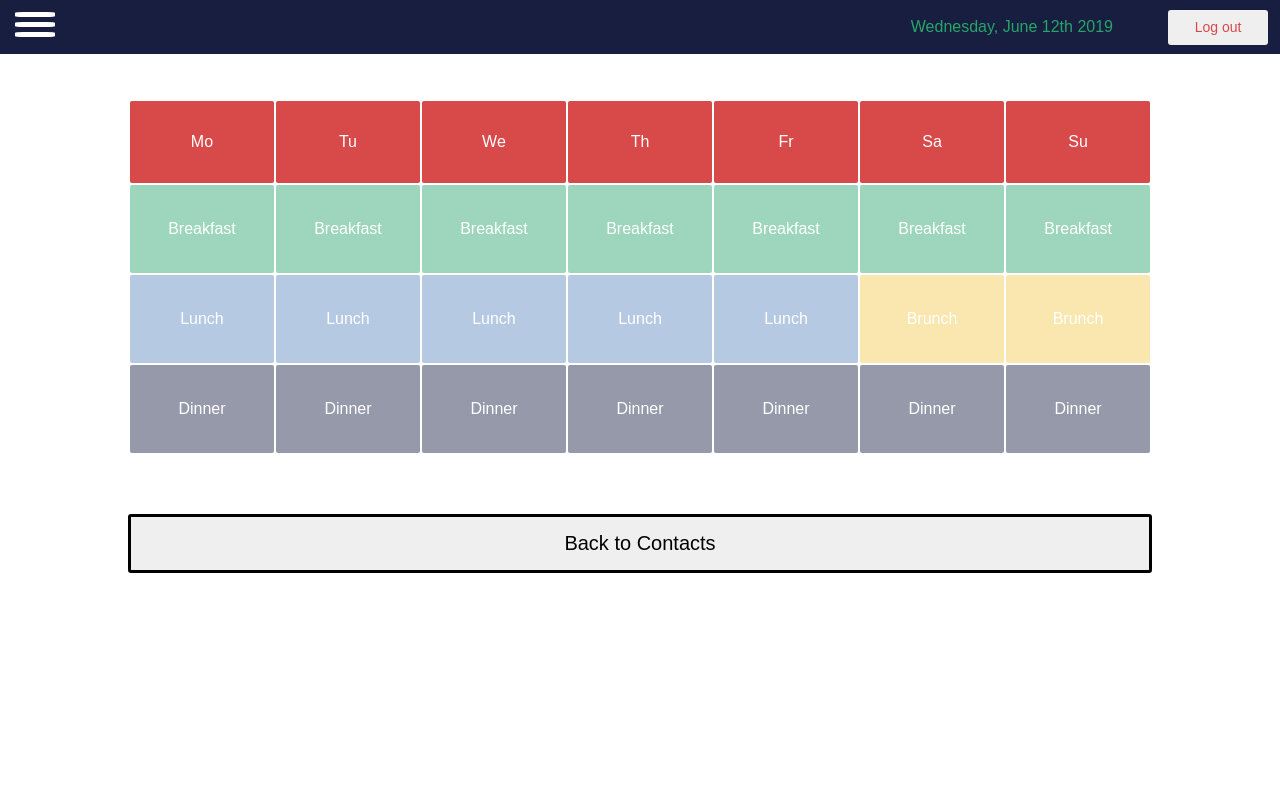
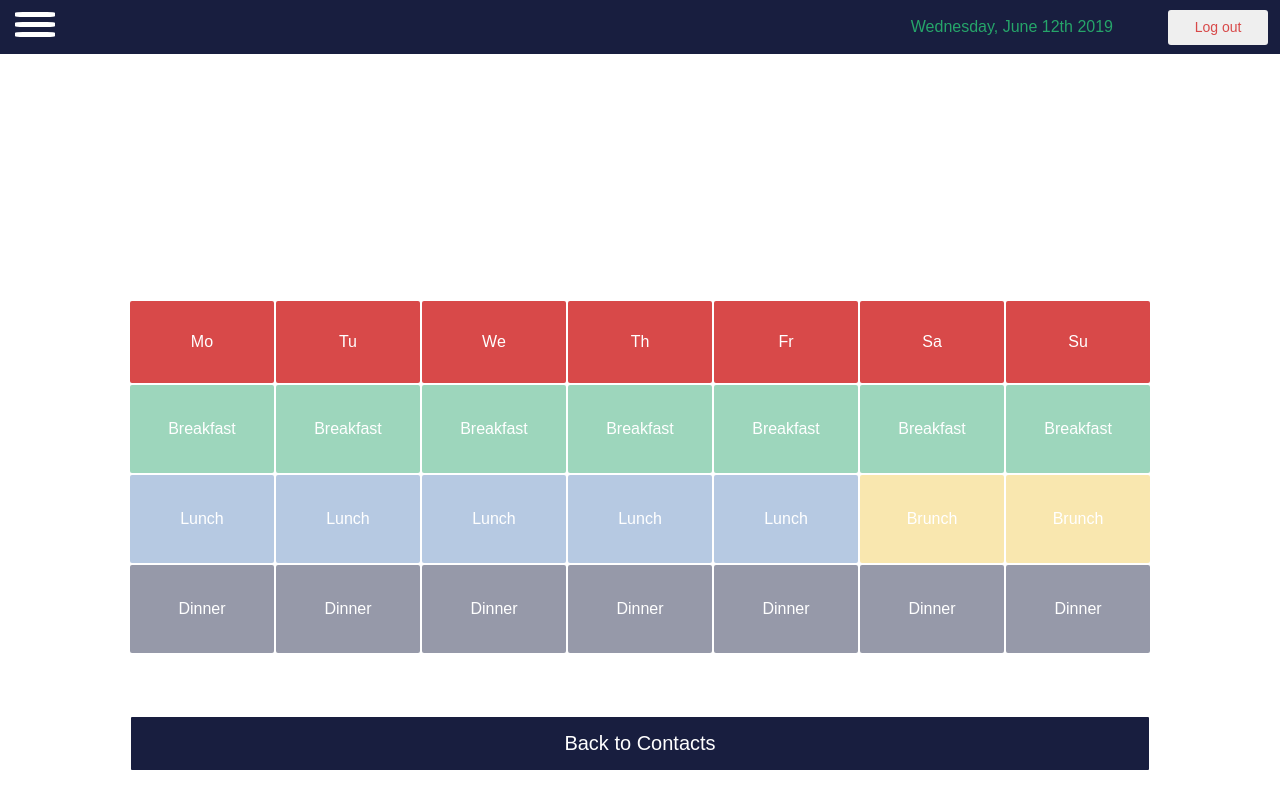
Before and after one commit to yh2n/shift-client, a React (Create React App) app: page /admin/employee-availability/1 in a window 1280 px wide. Built offline with nearby package versions, Linux system fonts and the light colour scheme; no server answers.

Commit message:
Fix container vertical alignment

```diff
--- a/src/components/ContactAvailability.css
+++ b/src/components/ContactAvailability.css
@@ -4,7 +4,7 @@
     justify-content: center;
     align-items: center;
     height: 100%;
-    margin: 0 auto;
+    margin-top: 200px;
 }
 
 .contact_availability_container {
@@ -43,11 +43,14 @@
 
 .contact_redirect_btn {
     border: solid;
+    border-radius: 4px;
     margin-top: 60px;
     padding: 15px;
     font-size: 20px;
     width: 100%;
     max-width: 1200px;
+    background: #181E3F;
+    color: white;
 }
 
 @media only screen and (max-width: 1400px) {
```
